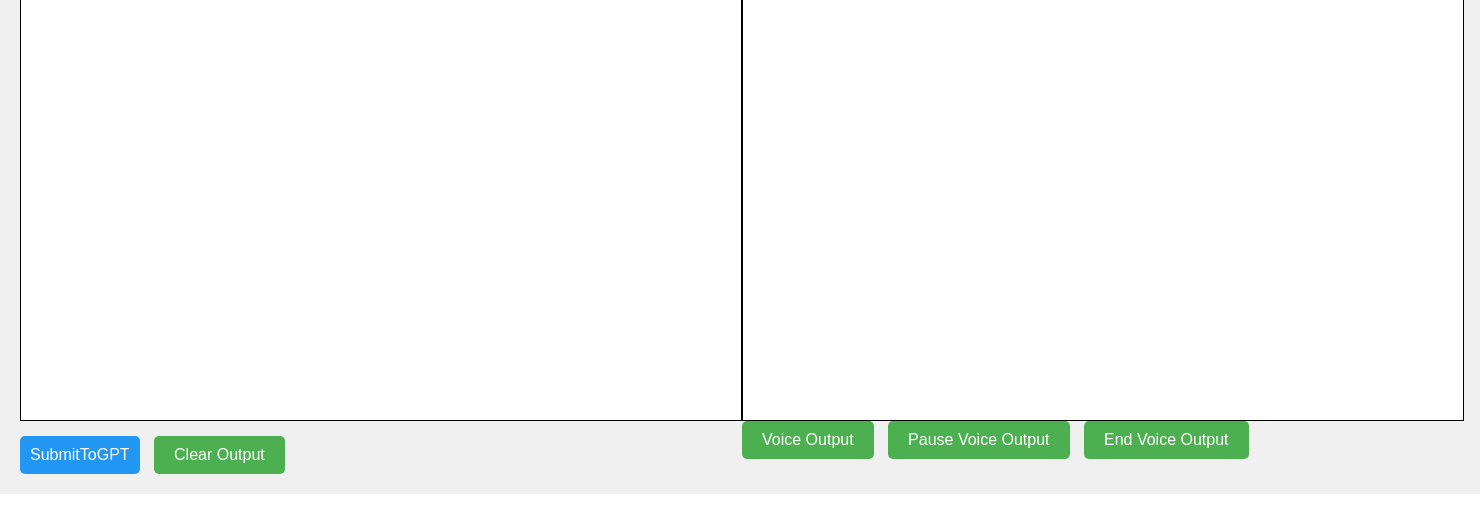
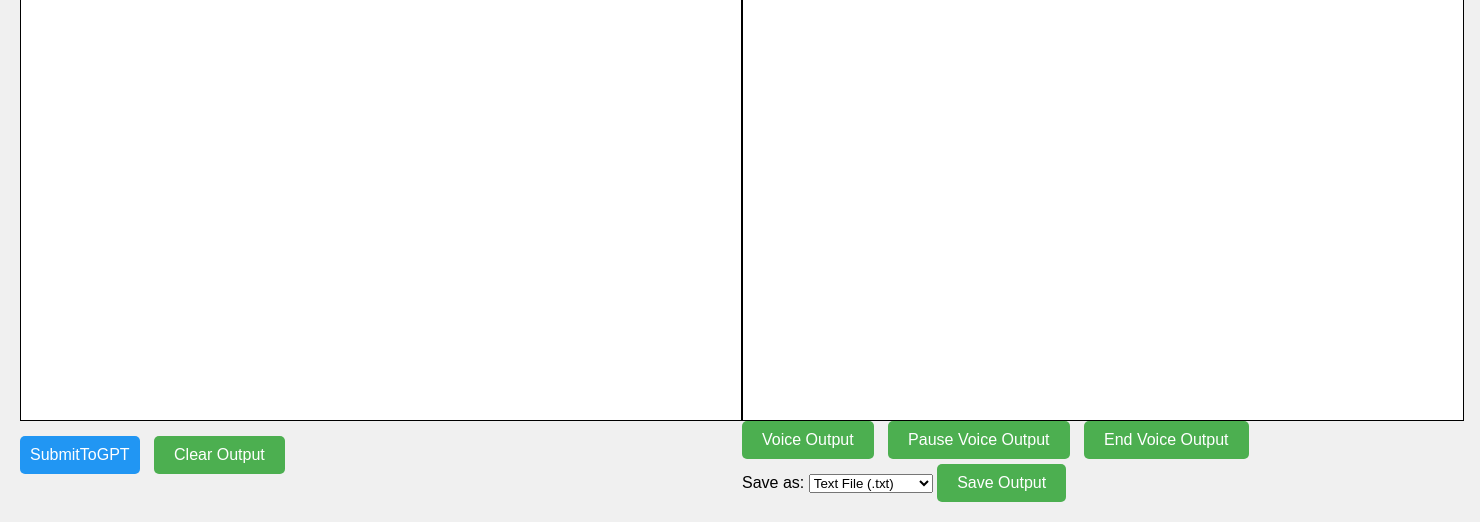
Before and after one commit to ZhDeng07/ocd-project, a Flask app: page / in a window 1480 px wide. Shown: the part 577-1099 px from the top of the page. Before the commit the page ends 1071 px from the top, so only its background shows below. Run offline with Flask 3, Linux system fonts and the light colour scheme.

Commit message:
Added 'Save' function for User to save GPT output

```diff
--- a/static/css/main.css
+++ b/static/css/main.css
@@ -89,6 +89,11 @@ button:hover {
     background-color: #1e88e5;
 }
 
+/* Save the document */
+.savebutton{
+    margin-top: 5px;
+}
+
 /* Responsiveness */
 @media (max-width: 800px) {
     #userInput, #manualInput {
--- a/templates/Index1.html
+++ b/templates/Index1.html
@@ -37,6 +37,19 @@
             <button id="voice-output-btn" onclick="speakGPTOutput()">Voice Output</button>
             <button id="pause-voice-btn" onclick="pauseVoiceOutput()" disabled>Pause Voice Output</button>
             <button id="end-voice-btn" onclick="endVoiceOutput()" disabled>End Voice Output</button>
+
+            <div class="savebutton">
+            <!-- 保存格式的下拉菜单 -->
+            <label for="fileFormat">Save as:</label>
+            <select id="fileFormat">
+                <option value="txt">Text File (.txt)</option>
+                <option value="json">JSON File (.json)</option>
+                <option value="csv">CSV File (.csv)</option>
+            </select>
+
+            <!-- Save按钮 -->
+            <button id="save-btn" onclick="saveOutput()">Save Output</button>
+            </div>
         </div>
     </div>
 
@@ -217,6 +230,43 @@
                 document.getElementById('pause-voice-btn').innerText = "Pause Voice Output";  // 恢复按钮为“Pause”
             }
         }
+
+        function saveOutput() {
+            const gptOutput = document.getElementById('chatgpt-output').innerText;  // 获取GPT的输出
+            const fileFormat = document.getElementById('fileFormat').value;  // 获取选择的文件格式
+
+            if (!gptOutput.trim()) {
+                alert("No GPT output to save!");  // 如果GPT输出为空，给用户提示
+                return;
+            }
+
+            let blob;
+            let fileName = 'gpt_output';  // 默认文件名
+
+            // 根据选择的文件格式生成内容
+            if (fileFormat === 'txt') {
+                blob = new Blob([gptOutput], { type: 'text/plain' });
+                fileName += '.txt';
+            } else if (fileFormat === 'json') {
+                const jsonOutput = JSON.stringify({ output: gptOutput }, null, 2);  // 转换为JSON格式
+                blob = new Blob([jsonOutput], { type: 'application/json' });
+                fileName += '.json';
+            } else if (fileFormat === 'csv') {
+                const csvOutput = "Output\n" + gptOutput.replace(/\n/g, ',');  // 简单的CSV格式
+                blob = new Blob([csvOutput], { type: 'text/csv' });
+                fileName += '.csv';
+            }
+
+            // 创建下载链接并自动点击下载
+            const url = URL.createObjectURL(blob);
+            const a = document.createElement('a');
+            a.href = url;
+            a.download = fileName;
+            document.body.appendChild(a);
+            a.click();
+            document.body.removeChild(a);  // 下载完成后移除元素
+            URL.revokeObjectURL(url);  // 释放URL对象
+        }
     </script>
 </body>
 </html>
```
